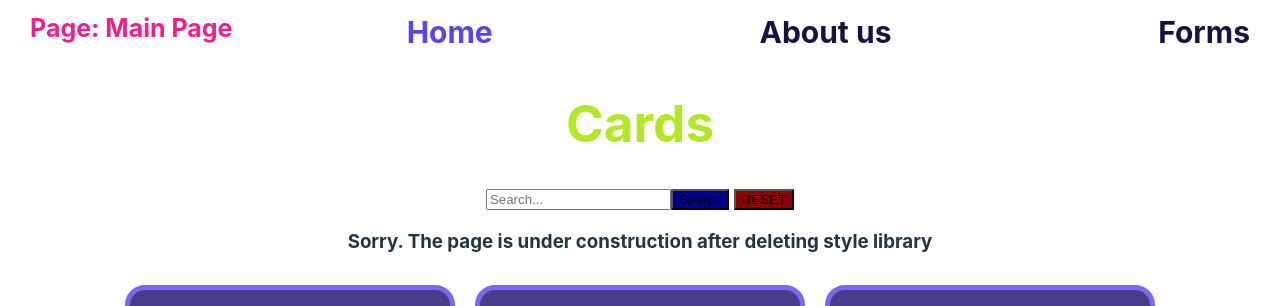
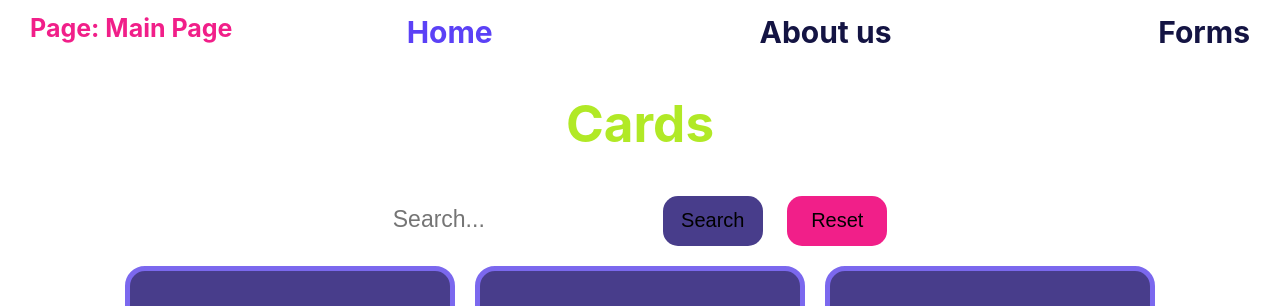
Before and after one commit to create-to-develop/rs-tasks-react, a React (Vite) app: page / in a window 1280 px wide. Shown: the top 306 px of the page. Built offline with nearby package versions, Linux system fonts and the light colour scheme.

Commit message:
feat: add more styles to cards

```diff
--- a/src/components/Card/Card.tsx
+++ b/src/components/Card/Card.tsx
@@ -6,8 +6,6 @@ import './Card.css';
 export class CardItem extends Component {
   render() {
     return (
-      <>
-        <h3>Sorry. The page is under construction after deleting style library</h3>
       <div className="pageWithCardsWrapper">
         {apiData.map((item) => (
           <div className="cardWrapper" key={item?.id}>
@@ -28,7 +26,6 @@ export class CardItem extends Component {
           </div>
         ))}
       </div>
-      </>
     );
   }
 }
--- /dev/null
+++ b/src/components/SearchBar/SearchBar.css
@@ -0,0 +1,23 @@
+.searchBtn,
+.resetBtn {
+  background: darkslateblue;
+  width: 100px;
+  height: 50px;
+  border: none;
+  border-radius: 15px;
+  margin: 10px;
+  font-size: 20px;
+}
+
+.resetBtn {
+  background: #f11f89;
+}
+
+.searchInput {
+  height: 30px;
+  padding: 10px;
+  border: none;
+  border-radius: 15px;
+  width: 250px;
+  font-size: 23px;
+}
--- a/src/components/SearchBar.tsx
+++ b/src/components/SearchBar/SearchBar.tsx
@@ -1,5 +1,6 @@
 import React, { ChangeEvent, Component } from 'react';
 import { SearchProps, SearchWordInterface } from 'types/interfaces';
+import './SearchBar.css';
 
 export default class SearchBar extends Component<SearchProps, SearchWordInterface> {
   constructor(props: SearchProps) {
@@ -24,6 +25,7 @@ export default class SearchBar extends Component<SearchProps, SearchWordInterfac
     this.setState({ searchWord: '' });
     this.props.callback('');
   };
+
   componentWillUnmount(): void {
     const { searchWord } = this.state;
     localStorage.setItem('storagedInput', searchWord);
@@ -34,6 +36,7 @@ export default class SearchBar extends Component<SearchProps, SearchWordInterfac
       <div>
         <label htmlFor="search__input">
           <input
+            className="searchInput"
             type="text"
             role="searchbox"
             id="search__input"
@@ -44,17 +47,13 @@ export default class SearchBar extends Component<SearchProps, SearchWordInterfac
               if (e.key === 'Enter') this.handleSearch();
             }}
           />
-          <button
-            style={{ background: 'darkblue' }}
-            aria-label={'searchBtn'}
-            onClick={this.handleSearch}
-          >
+          <button className="searchBtn" aria-label={'searchBtn'} onClick={this.handleSearch}>
             Search
           </button>
         </label>
         &nbsp;
-        <button style={{ background: 'darkred' }} onClick={this.resetSearch}>
-          RESET
+        <button className="resetBtn" onClick={this.resetSearch}>
+          Reset
         </button>
       </div>
     );
--- a/src/pages/Home.tsx
+++ b/src/pages/Home.tsx
@@ -1,7 +1,7 @@
 import React from 'react';
 import { Component } from 'react';
 import { CardItem } from '../components/Card/Card';
-import SearchBar from '../components/SearchBar';
+import SearchBar from '../components/SearchBar/SearchBar';
 import { EmptyProps, SearchWordInterface } from 'types/interfaces';
 
 export default class Home extends Component<EmptyProps, SearchWordInterface> {
```
Lines whose indentation alone changed are shown as unchanged.
